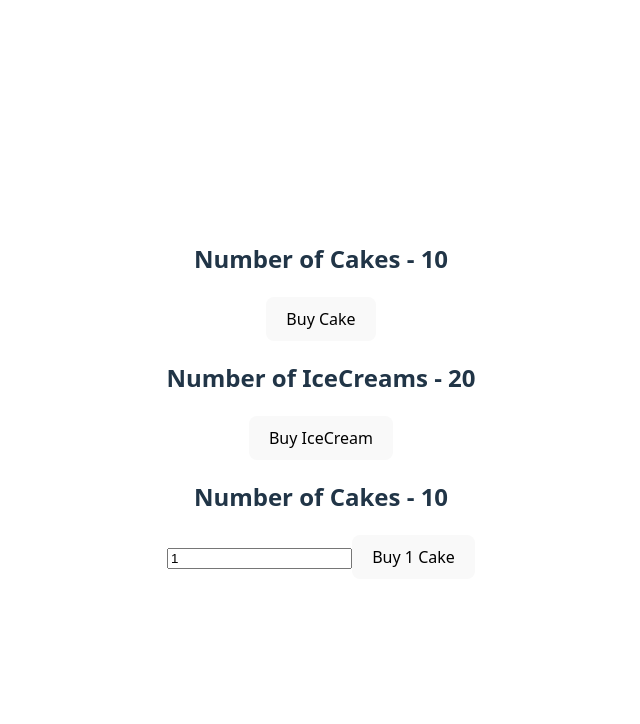
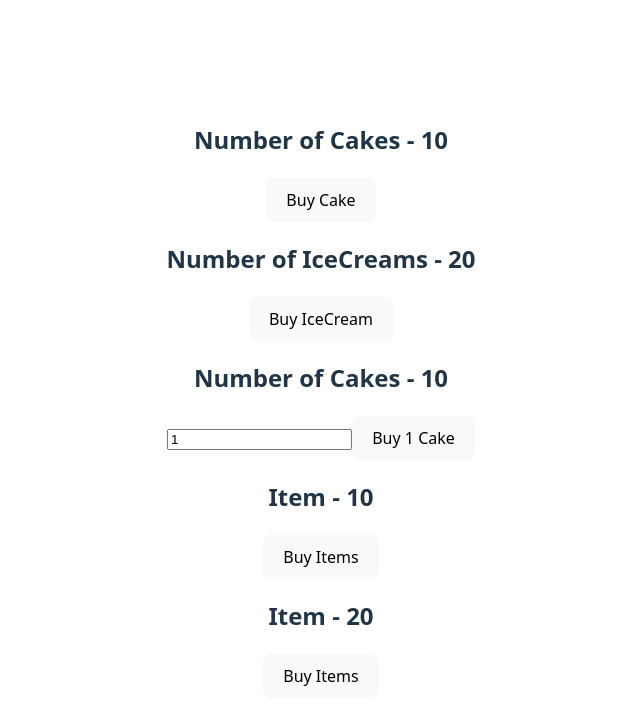
Before and after one commit to coder-julfikar/basic-react-redux-app, a React (Vite) app: page / in a window 1280 px wide. Shown: the top 724 px of the page, without its empty margins (319-959 px from the left). Built offline with nearby package versions, Linux system fonts and the light colour scheme.

Commit message:
some details on mapStateToProps & mapDispatchToProps.

```diff
--- a/src/App.jsx
+++ b/src/App.jsx
@@ -8,6 +8,7 @@
 import HooksCakeContainer from './components/HooksCakeContainer'
 import IceContainer from './components/IceContainer'
 import NCakeContainer from './components/NCakeContainer'
+import ItemContainer from './components/ItemContainer'
 
 function App() {
   const [count, setCount] = useState(0)
@@ -19,6 +20,8 @@
         <CakeContainer />
         <IceContainer />
         <NCakeContainer />
+        <ItemContainer cake />
+        <ItemContainer />
       </div>
     </Provider>
   )
--- /dev/null
+++ b/src/components/ItemContainer.jsx
@@ -0,0 +1,30 @@
+import React from 'react'
+import { connect } from 'react-redux';
+import { buyCake, buyIceCream } from '../redux';
+
+function ItemContainer(props) {
+  return (
+    <div>
+        <h2>Item - {props.item}</h2>
+        <button onClick={props.buyItem}>Buy Items</button>
+    </div>
+  )
+}
+
+const mapStateToProps = (state, ownProps) => {
+    const itemState = ownProps.cake ? state.cake.numberOfCakes : state.iceReducer.numberOfIceCream;
+
+    return {
+        item: itemState
+    }
+};
+
+const mapDispatchToProps = (dispatch, ownProps) => {
+    const dispatchFn = ownProps.cake ? () => dispatch(buyCake()) : () => dispatch(buyIceCream());
+
+    return {
+        buyItem: dispatchFn
+    }
+};
+
+export default connect(mapStateToProps, mapDispatchToProps) (ItemContainer)
```
